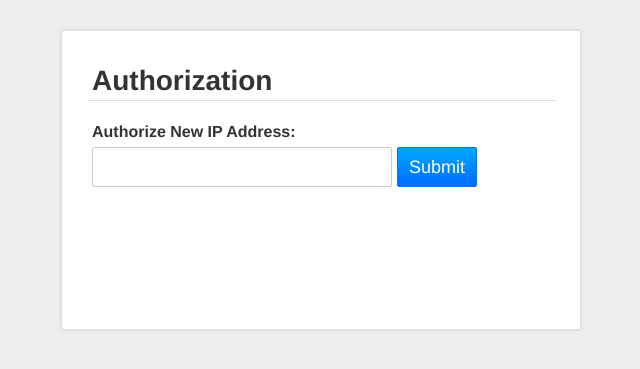
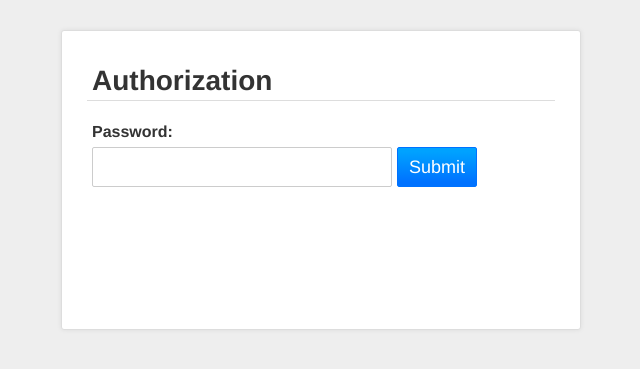
Before and after one commit to easyeisme/IP-Gatekeeper, a PHP site: page /_projects/gatekeeper/authorize/index.php in a window 1280 px wide. Shown: the top 369 px of the page, without its empty margins (319-959 px from the left). Run offline with PHP 8.4, Linux system fonts and the light colour scheme; data that the repository does not hold is empty.

Commit message:
Initial commit

```diff
--- a/gatekeeper/authorize/index.php
+++ b/gatekeeper/authorize/index.php
@@ -32,7 +32,7 @@ if(!$gatekeeper->isAuthorizedIP()) {
 	<h1>Authorization</h1>
 	<?php if($password_required) { ?>
 		<form class="form form-password clearfix" action="" method="post">
-			<div class="title">Authorize New IP Address:</div>
+			<div class="title">Password:</div>
 			<input type="password" class="input-text" name="password" value="" />
 			<button class="btn btn-blue" name="submit">Submit</button>
 		</form>
--- a/gatekeeper/authorized-ip.txt
+++ b/gatekeeper/authorized-ip.txt
@@ -1,4 +1,3 @@
 255.255.255.255
 78.125.155.129
 98.119.55.208
-::1
```
